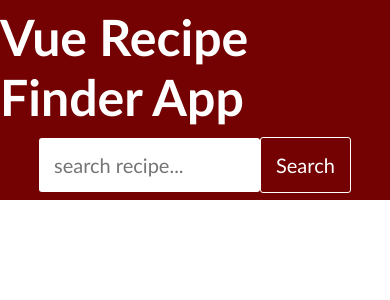
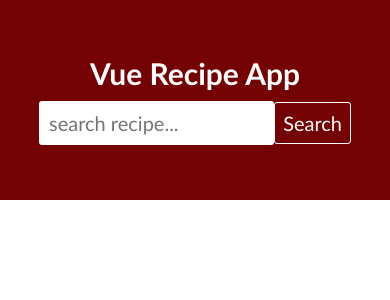
Before and after one commit to PaulElisha/Vue-RecipeApp, a Vue app: page / in a window 390 px wide. Shown: the top 300 px of the page. Built offline with nearby package versions, Linux system fonts and the light colour scheme.

Commit message:
Updated file with extra data

```diff
--- a/src/App.vue
+++ b/src/App.vue
@@ -70,7 +70,7 @@ button {
 main {
   display: inline-flex;
   flex-wrap: wrap;
-  gap: 30px;
+  padding: 30px;
 }
 
 .card {
@@ -111,4 +111,50 @@ main {
   margin: 0 20px;
   width: 80px;
 }
+
+@media only screen and (max-width: 600px) {
+  input {
+    width: 100%;
+    padding: 10px;
+    font-size: 20px;
+    border: none;
+    outline: none;
+    border-radius: 3px;
+  }
+
+  button {
+    width: 80px;
+    padding: 8px;
+    font-size: 20px;
+    outline: none;
+    border: 1px solid white;
+    background-color: transparent;
+    color: white;
+    border-radius: 3px;
+    cursor: pointer;
+  }
+
+  h2 {
+    font-size: 30px;
+    color: white;
+    margin-bottom: 10px;
+  }
+
+  main {
+    display: inline-flex;
+    flex-wrap: wrap;
+    padding: 70px;
+  }
+
+  .card {
+    display: flex;
+    flex-direction: column;
+    gap: 10px;
+    width: 400px;
+    height: 650px;
+    border-radius: 3px;
+    box-shadow: 1px 3px 3px 1px rgba(0, 0, 0, 0.26);
+    margin: 20px;
+  }
+}
 </style>
--- a/src/components/Header.vue
+++ b/src/components/Header.vue
@@ -1,6 +1,6 @@
 <template>
   <header>
-    <h2>Vue Recipe Finder App</h2>
+    <h2>Vue Recipe App</h2>
     <section>
       <input
         type="text"
```
